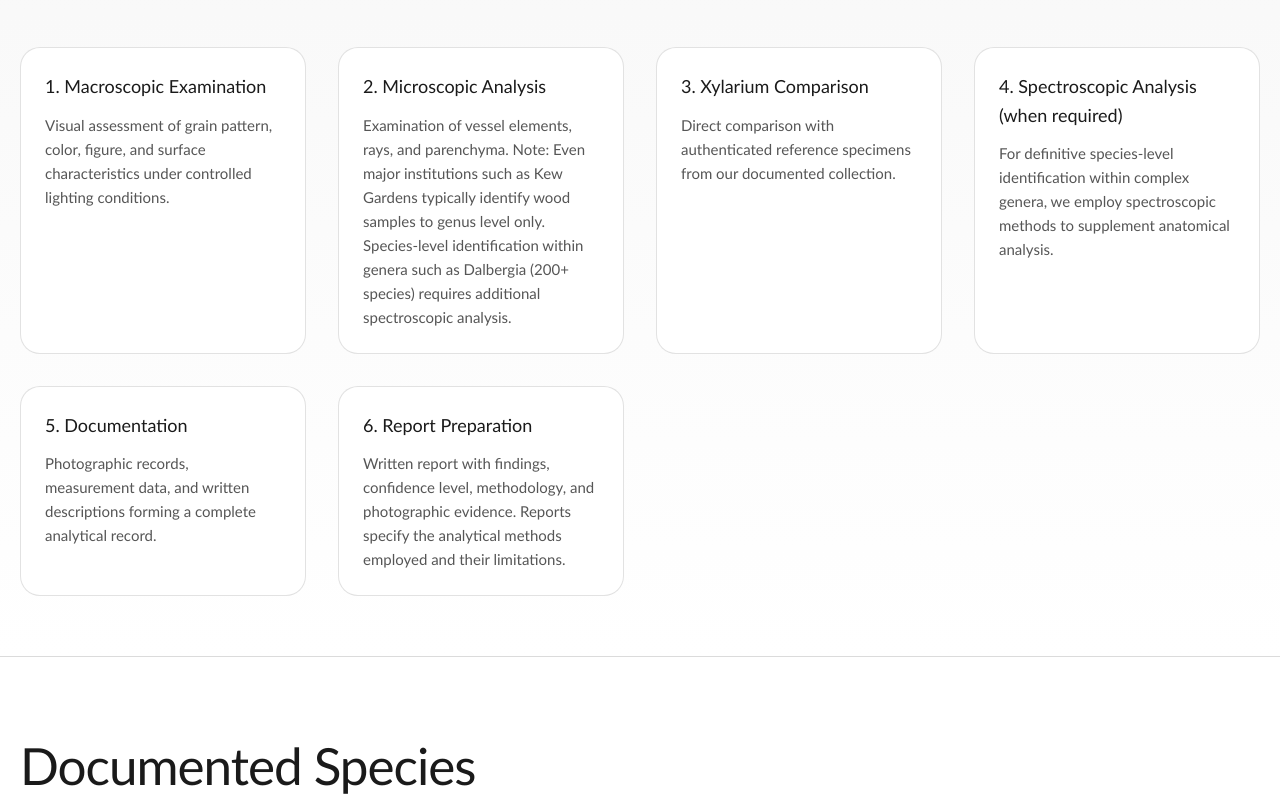
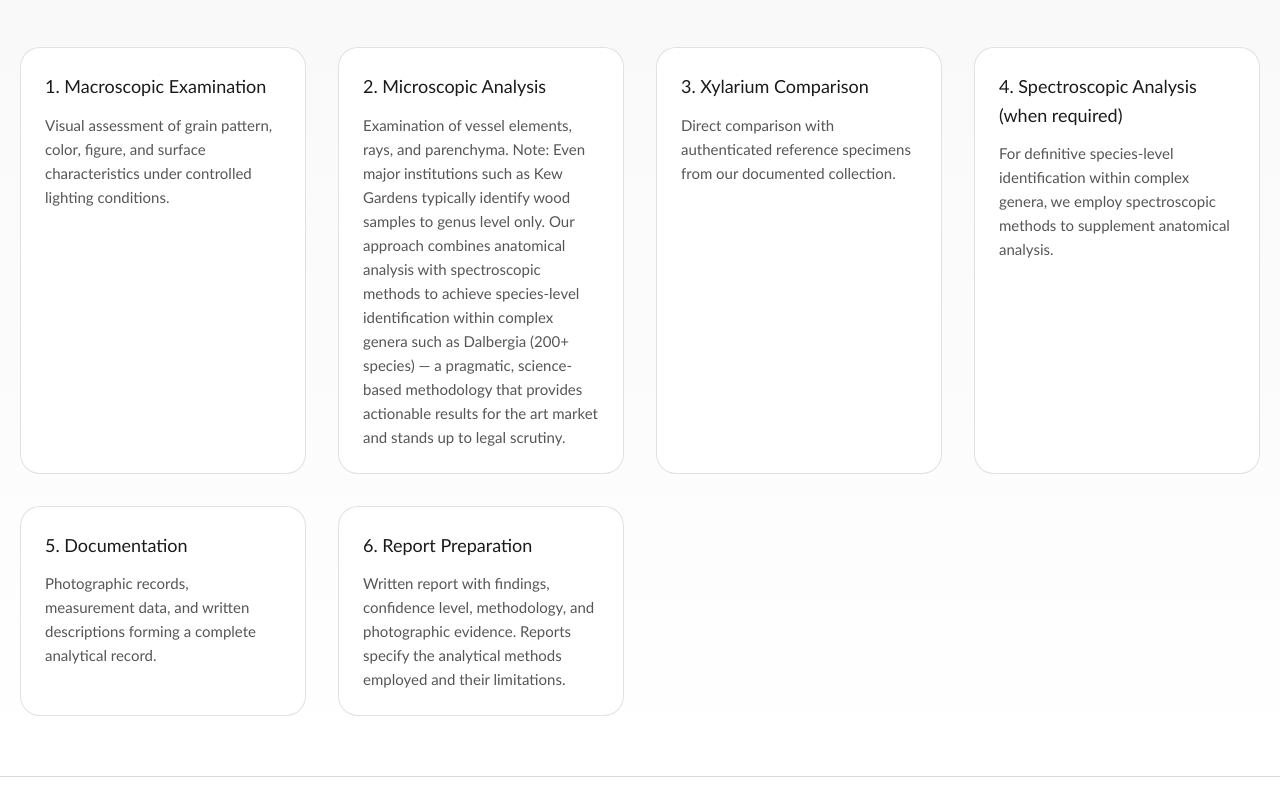
Before and after one commit to Purist-Wax/huanghuali-conservation, a plain HTML site: page wood-species/index.html in a window 1280 px wide. Shown: the part 1239-2050 px from the top of the page. Drawn offline with Linux system fonts and the light colour scheme.

Commit message:
Clarify pragmatic science-based approach vs Kew methodology

```diff
--- a/wood-species/index.html
+++ b/wood-species/index.html
@@ -364,7 +364,7 @@
 
                 <article class="method-item">
                     <h4>2. Microscopic Analysis</h4>
-                    <p>Examination of vessel elements, rays, and parenchyma. Note: Even major institutions such as Kew Gardens typically identify wood samples to genus level only. Species-level identification within genera such as Dalbergia (200+ species) requires additional spectroscopic analysis.</p>
+                    <p>Examination of vessel elements, rays, and parenchyma. Note: Even major institutions such as Kew Gardens typically identify wood samples to genus level only. Our approach combines anatomical analysis with spectroscopic methods to achieve species-level identification within complex genera such as Dalbergia (200+ species) — a pragmatic, science-based methodology that provides actionable results for the art market and stands up to legal scrutiny.</p>
                 </article>
 
                 <article class="method-item">
```
